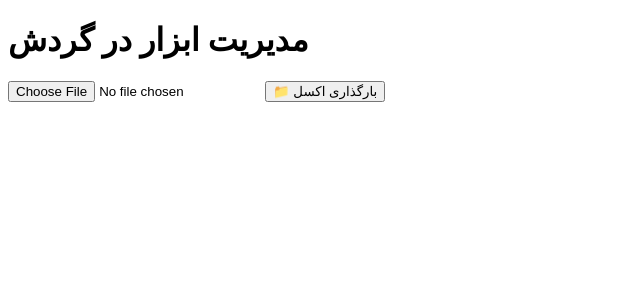
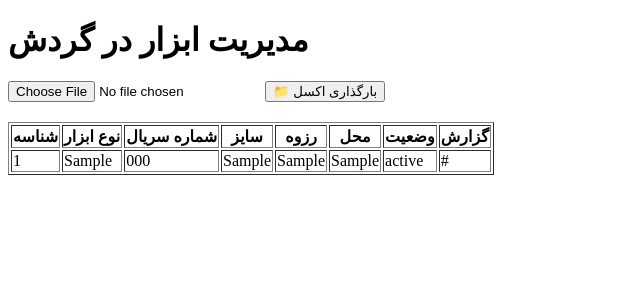
Before and after one commit to javadrad/Inventory-app-final, a Flask app: page / in a window 1280 px wide. Shown: the top 300 px of the page, without its empty margins (0-640 px from the left). Run offline with Flask 3, Linux system fonts and the light colour scheme; tables that the repository leaves empty hold one stand-in row (values such as "Sample post").

Commit message:
Update index.html

```diff
--- a/templates/index.html
+++ b/templates/index.html
@@ -1,4 +1,3 @@
-
 <!DOCTYPE html>
 <html lang="fa">
 <head>
@@ -7,9 +6,35 @@
 </head>
 <body>
     <h1>مدیریت ابزار در گردش</h1>
-    <form method="POST" action="/" enctype="multipart/form-data">
+
+    <form method="POST" enctype="multipart/form-data">
         <input type="file" name="excel_file" accept=".xlsx,.xls">
         <button type="submit">📁 بارگذاری اکسل</button>
     </form>
+
+    <table border="1" style="margin-top:20px;">
+        <tr>
+            <th>شناسه</th>
+            <th>نوع ابزار</th>
+            <th>شماره سریال</th>
+            <th>سایز</th>
+            <th>رزوه</th>
+            <th>محل</th>
+            <th>وضعیت</th>
+            <th>گزارش</th>
+        </tr>
+        {% for item in items %}
+        <tr>
+            <td>{{ item[0] }}</td>
+            <td>{{ item[1] }}</td>
+            <td>{{ item[2] }}</td>
+            <td>{{ item[3] }}</td>
+            <td>{{ item[4] }}</td>
+            <td>{{ item[5] }}</td>
+            <td>{{ item[6] }}</td>
+            <td>{{ item[7] }}</td>
+        </tr>
+        {% endfor %}
+    </table>
 </body>
 </html>
```
